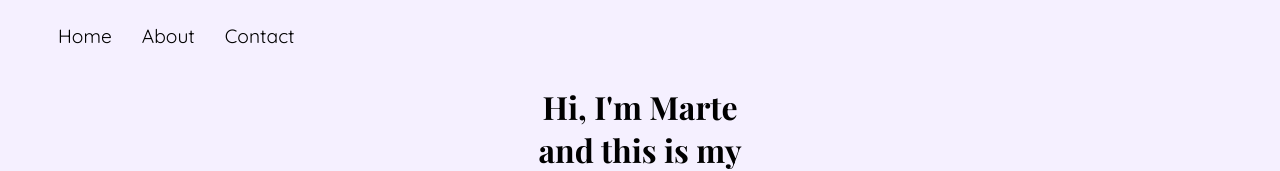
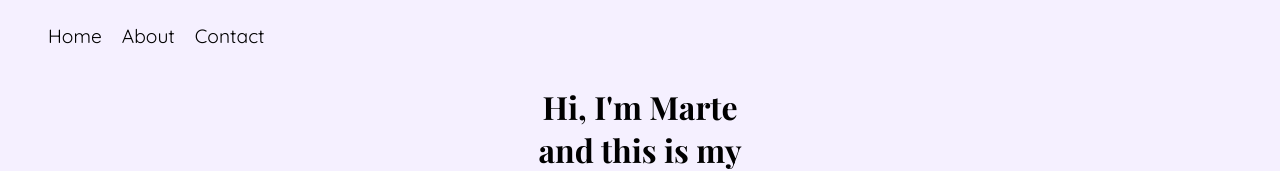
Before and after one commit to martemoslet/portfolio, a plain HTML site: page index.html in a window 1280 px wide. Shown: the top 171 px of the page. Drawn offline with nearby package versions, Linux system fonts and the light colour scheme.

Commit message:
update css

```diff
--- a/css/styles.css
+++ b/css/styles.css
@@ -36,11 +36,10 @@ nav {
 }
 
 nav ul {
-  display: inline-flex;
+  display: flex;
 }
 
 nav li {
-  padding-left: 10px;
   font-size: 1.2em;
 }
 
@@ -197,7 +196,7 @@ span {
 
   nav {
     display: flex;
-    position: static;
+    position: relative;
   }
 }
 
--- a/index.html
+++ b/index.html
@@ -5,7 +5,7 @@
     <meta http-equiv="X-UA-Compatible" content="IE=edge">
     <meta name="viewport" content="width=device-width, initial-scale=1.0">
     <meta name="description" content="" />
-    <title>Document</title>
+    <title>Portfolio</title>
     <link rel="preconnect" href="https://fonts.googleapis.com">
     <link rel="preconnect" href="https://fonts.gstatic.com" crossorigin>
     <link href="https://fonts.googleapis.com/css2?family=Abril+Fatface&family=DM+Sans:wght@400;500;700&family=Playfair+Display:wght@400;600;700;800&family=Quicksand&display=swap" rel="stylesheet">
```
